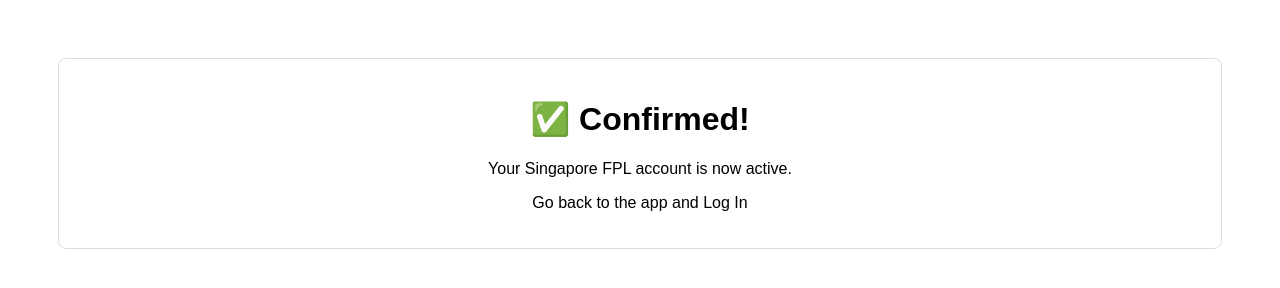
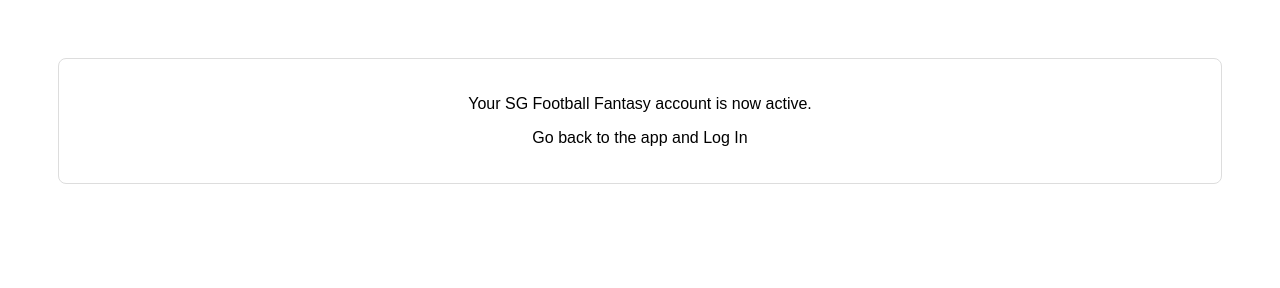
Before and after one commit to smaosn/sfpl-signup-success, a plain HTML site: page index.html in a window 1280 px wide. Drawn offline with Linux system fonts and the light colour scheme.

Commit message:
Modify registration success message in index.html
Updated confirmation message for account activation.

```diff
--- a/index.html
+++ b/index.html
@@ -11,8 +11,7 @@
 </head>
 <body>
     <div class="card">
-        <h1>✅ Confirmed!</h1>
-        <p>Your Singapore FPL account is now active.</p>
+        <p>Your SG Football Fantasy account is now active.</p>
         <p>Go back to the app and Log In</p>
     </div>
 </body>
```
